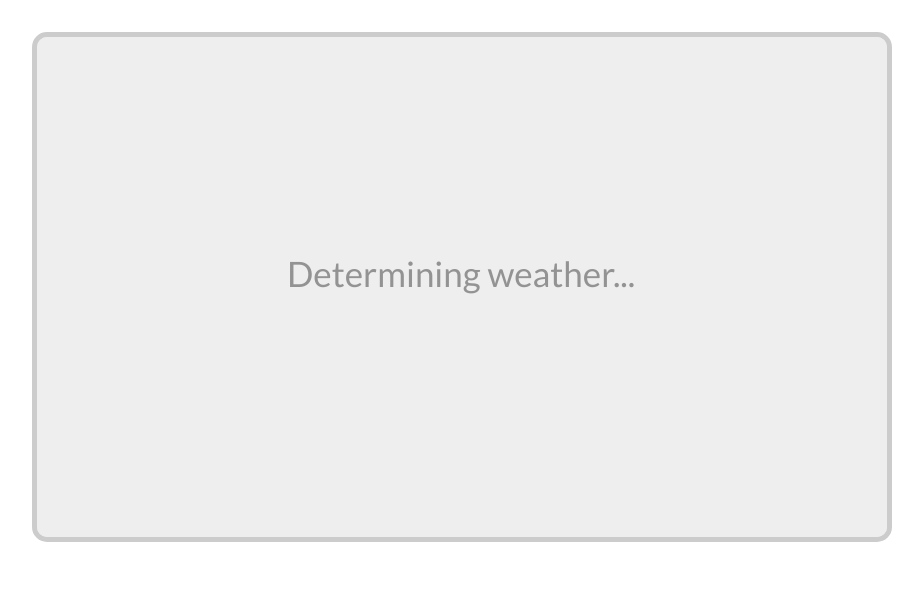
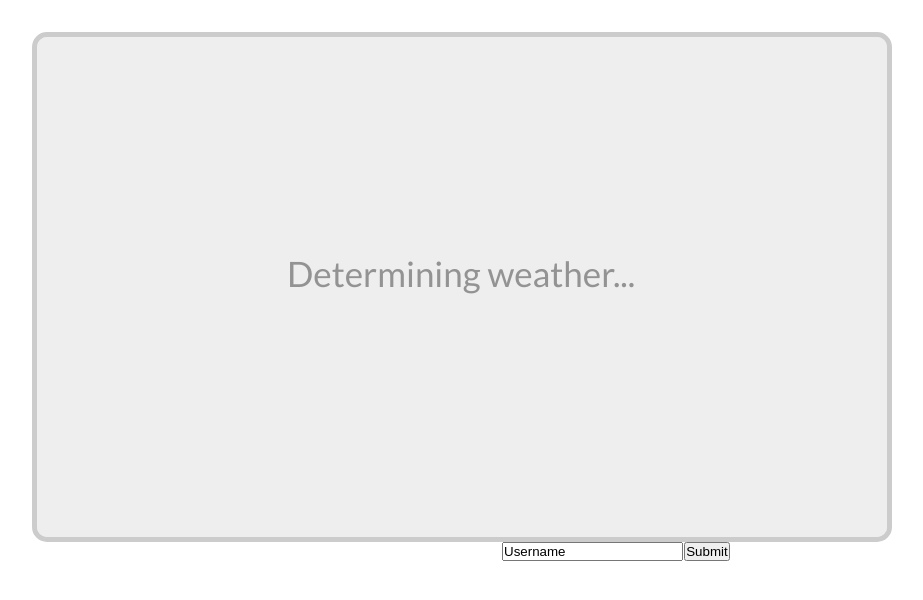
Before and after one commit to shaydewael/weatherman, a website: page public/index.html in a window 1280 px wide. Shown: the part 92-692 px from the top of the page, without its empty margins (178-1101 px from the left). Drawn offline with nearby package versions, Linux system fonts and the light colour scheme.

Commit message:
username

```diff
--- a/public/index.html
+++ b/public/index.html
@@ -32,6 +32,8 @@
       </ul>
     </div>
     <canvas width="850px" height="500px" id="weatherman"></canvas>
+    <input id="Username" type="text" name="Username" value="Username" style="margin-left: 680px;">
+    <input type="submit" value="Submit">
 
   </body>
 
```
